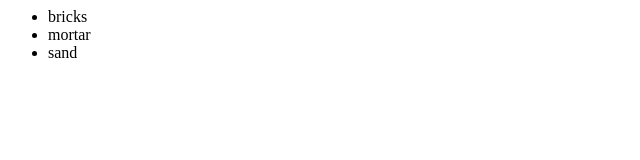
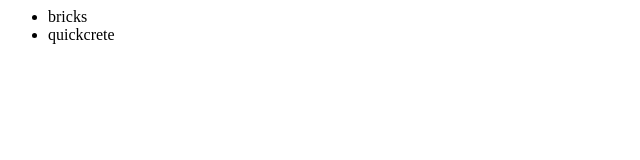
Before and after one commit to mharris/newGitTest, a plain HTML site: page index.html in a window 1280 px wide. Shown: the full height of the page, 0-640 px from the left. Drawn offline with Linux system fonts and the light colour scheme.

Commit message:
quickcrete over morder

```diff
--- a/index.html
+++ b/index.html
@@ -4,8 +4,7 @@
 		<div>
 			<ul>
 				<li>bricks</li>
-				<li>mortar</li>
-				<li>sand</li>
+				<li>quickcrete</li>
 			</ul>
 		</div>
 	</body>
```
